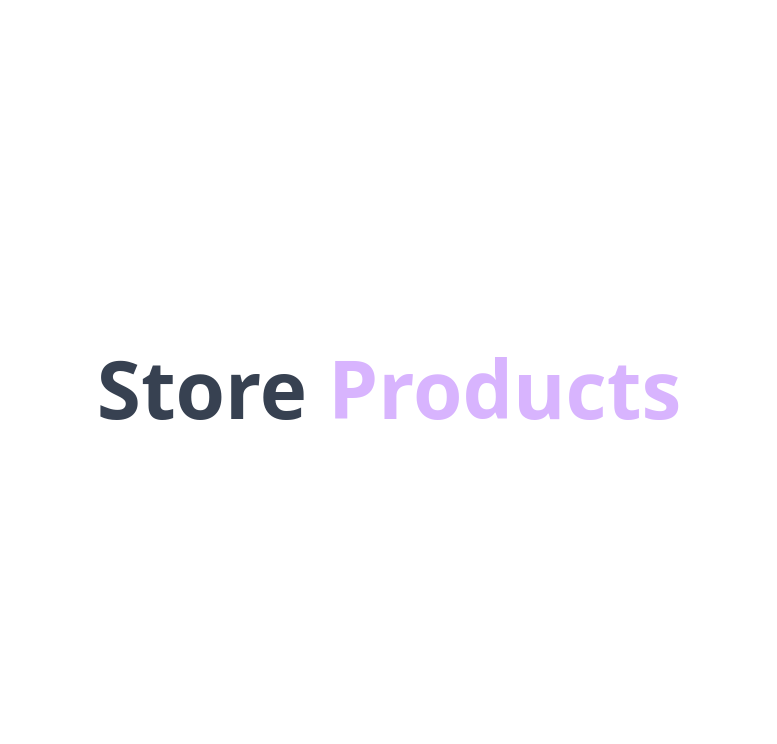
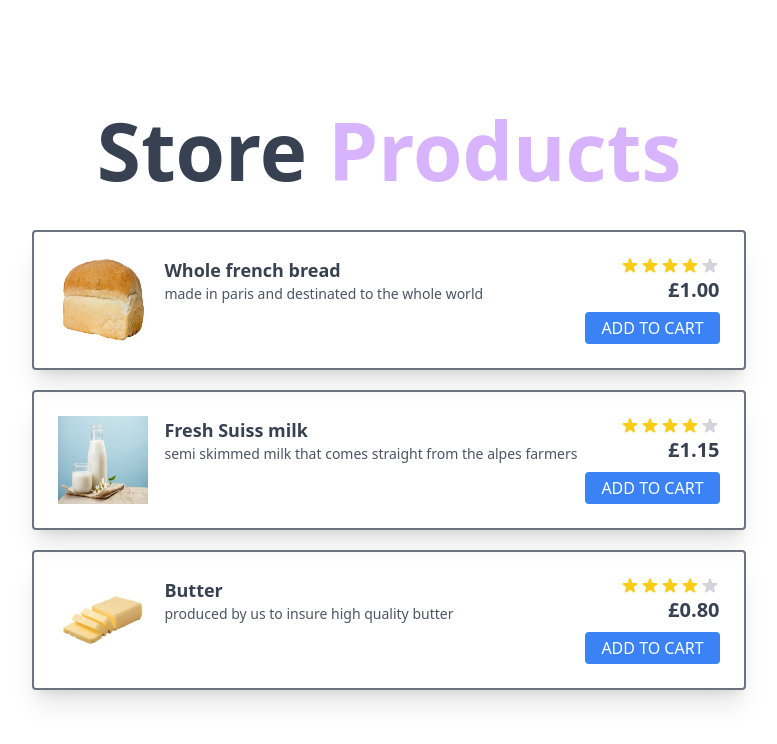
Before and after one commit to aimen08/legal-doctrin-test, a Next.js app: page / in a window 1280 px wide. Shown: the top 744 px of the page, without its empty margins (251-1028 px from the left). Built offline with nearby package versions, Linux system fonts and the light colour scheme.

Commit message:
added components and some styling

```diff
--- a/src/componentes/ItemCard.tsx
+++ /dev/null
@@ -1,24 +0,0 @@
-
-type ItemCardProps = {
-  name: string;
-  description: string;
-  price: number;
-  image: string;
-  rating:number;
-};
-
-export const ItemCard = ({
-  name,
-  description,
-  price,
-  image,
-  rating,
-}: ItemCardProps) => {
-  return (
-    <section className="flex flex-col justify-center p-6 duration-500 border-2 border-gray-500 rounded shadow-xl motion-safe:hover:scale-105">
-      <h2 className="text-lg text-gray-700">{name}</h2>
-      <p className="text-sm text-gray-600">{description}</p>
-
-    </section>
-  );
-};
--- /dev/null
+++ b/src/components/AddButton.tsx
@@ -0,0 +1,12 @@
+
+
+
+export const AddButton = () => {
+
+    return (
+        <button className="bg-blue-500 hover:bg-blue-700 text-white font-medium py-1 px-4 rounded">
+            ADD TO CART
+        </button>
+    )
+
+}
--- /dev/null
+++ b/src/components/ItemCard.tsx
@@ -0,0 +1,42 @@
+import Image from 'next/image'
+import { Rating } from './Rating';
+import { AddButton } from './AddButton';
+import { pricePoundFormat } from '../utils/helpers';
+
+export type ItemCardProps = {
+  name: string;
+  description: string;
+  price: number;
+  image: string;
+  rating: number;
+};
+
+export const ItemCard = ({
+  name,
+  description,
+  price,
+  image,
+  rating,
+}: ItemCardProps) => {
+  return (
+    <div className='flex flex-row m-5 justify-between p-6 duration-500 border-2 border-gray-500 rounded shadow-xl motion-safe:hover:scale-105'>
+      <section className='flex flex-row'>
+        <Image src={image} alt={name} width="90" height="80" />
+        <section className='ml-4' >
+          <h2 className="text-lg font-bold text-gray-700">{name}</h2>
+          <p className="text-sm text-gray-600 break-words">{description}</p>
+        </section>
+      </section>
+
+
+      <section className='ml-2 '>
+        <Rating />
+        <h2 className='text-xl font-bold text-gray-700 text-right mb-2'>{pricePoundFormat(price)}</h2>
+        <AddButton />
+      </section>
+    </div>
+
+
+
+  );
+};
--- /dev/null
+++ b/src/components/Rating.tsx
@@ -0,0 +1,14 @@
+
+
+export const Rating = () => {
+
+    return (
+        <div className="flex items-center justify-end">
+            <svg aria-hidden="true" className="w-5 h-5 text-yellow-400" fill="currentColor" viewBox="0 0 20 20" xmlns="http://www.w3.org/2000/svg"><title>First star</title><path d="M9.049 2.927c.3-.921 1.603-.921 1.902 0l1.07 3.292a1 1 0 00.95.69h3.462c.969 0 1.371 1.24.588 1.81l-2.8 2.034a1 1 0 00-.364 1.118l1.07 3.292c.3.921-.755 1.688-1.54 1.118l-2.8-2.034a1 1 0 00-1.175 0l-2.8 2.034c-.784.57-1.838-.197-1.539-1.118l1.07-3.292a1 1 0 00-.364-1.118L2.98 8.72c-.783-.57-.38-1.81.588-1.81h3.461a1 1 0 00.951-.69l1.07-3.292z"></path></svg>
+            <svg aria-hidden="true" className="w-5 h-5 text-yellow-400" fill="currentColor" viewBox="0 0 20 20" xmlns="http://www.w3.org/2000/svg"><title>Second star</title><path d="M9.049 2.927c.3-.921 1.603-.921 1.902 0l1.07 3.292a1 1 0 00.95.69h3.462c.969 0 1.371 1.24.588 1.81l-2.8 2.034a1 1 0 00-.364 1.118l1.07 3.292c.3.921-.755 1.688-1.54 1.118l-2.8-2.034a1 1 0 00-1.175 0l-2.8 2.034c-.784.57-1.838-.197-1.539-1.118l1.07-3.292a1 1 0 00-.364-1.118L2.98 8.72c-.783-.57-.38-1.81.588-1.81h3.461a1 1 0 00.951-.69l1.07-3.292z"></path></svg>
+            <svg aria-hidden="true" className="w-5 h-5 text-yellow-400" fill="currentColor" viewBox="0 0 20 20" xmlns="http://www.w3.org/2000/svg"><title>Third star</title><path d="M9.049 2.927c.3-.921 1.603-.921 1.902 0l1.07 3.292a1 1 0 00.95.69h3.462c.969 0 1.371 1.24.588 1.81l-2.8 2.034a1 1 0 00-.364 1.118l1.07 3.292c.3.921-.755 1.688-1.54 1.118l-2.8-2.034a1 1 0 00-1.175 0l-2.8 2.034c-.784.57-1.838-.197-1.539-1.118l1.07-3.292a1 1 0 00-.364-1.118L2.98 8.72c-.783-.57-.38-1.81.588-1.81h3.461a1 1 0 00.951-.69l1.07-3.292z"></path></svg>
+            <svg aria-hidden="true" className="w-5 h-5 text-yellow-400" fill="currentColor" viewBox="0 0 20 20" xmlns="http://www.w3.org/2000/svg"><title>Fourth star</title><path d="M9.049 2.927c.3-.921 1.603-.921 1.902 0l1.07 3.292a1 1 0 00.95.69h3.462c.969 0 1.371 1.24.588 1.81l-2.8 2.034a1 1 0 00-.364 1.118l1.07 3.292c.3.921-.755 1.688-1.54 1.118l-2.8-2.034a1 1 0 00-1.175 0l-2.8 2.034c-.784.57-1.838-.197-1.539-1.118l1.07-3.292a1 1 0 00-.364-1.118L2.98 8.72c-.783-.57-.38-1.81.588-1.81h3.461a1 1 0 00.951-.69l1.07-3.292z"></path></svg>
+            <svg aria-hidden="true" className="w-5 h-5 text-gray-300 dark:text-gray-500" fill="currentColor" viewBox="0 0 20 20" xmlns="http://www.w3.org/2000/svg"><title>Fifth star</title><path d="M9.049 2.927c.3-.921 1.603-.921 1.902 0l1.07 3.292a1 1 0 00.95.69h3.462c.969 0 1.371 1.24.588 1.81l-2.8 2.034a1 1 0 00-.364 1.118l1.07 3.292c.3.921-.755 1.688-1.54 1.118l-2.8-2.034a1 1 0 00-1.175 0l-2.8 2.034c-.784.57-1.838-.197-1.539-1.118l1.07-3.292a1 1 0 00-.364-1.118L2.98 8.72c-.783-.57-.38-1.81.588-1.81h3.461a1 1 0 00.951-.69l1.07-3.292z"></path></svg>
+        </div>
+    )
+}
--- a/src/pages/index.tsx
+++ b/src/pages/index.tsx
@@ -1,7 +1,30 @@
 import type { NextPage } from "next";
 import Head from "next/head";
+import { ItemCard, ItemCardProps } from "../components/ItemCard";
 
 const Home: NextPage = () => {
+
+  const items: ItemCardProps[] = [{
+    name: "Whole french bread",
+    description: "made in paris and destinated to the whole world",
+    price: 1.00,
+    rating: 4,
+    image: "/bread.png"
+  },
+  {
+    name: "Fresh Suiss milk",
+    description: "semi skimmed milk that comes straight from the alpes farmers",
+    price: 1.15,
+    rating: 4,
+    image: "/milk.png"
+  }, {
+    name: "Butter",
+    description: "produced by us to insure high quality butter",
+    price: 0.80,
+    rating: 4,
+    image: "/butter.png"
+  }]
+
   return (
     <>
       <Head>
@@ -15,8 +38,14 @@ const Home: NextPage = () => {
           Store <span className="text-purple-300">Products</span>
         </h1>
 
-        <div className="grid gap-3 pt-3 mt-3 text-center md:grid-cols-3 lg:w-2/3">
-
+        <div className="flex">
+          <ul>
+            {items.map((item, index): any => (
+              <li key={index}>
+                <ItemCard {...item} />
+              </li>
+            ))}
+          </ul>
         </div>
       </main>
     </>
--- /dev/null
+++ b/src/utils/helpers.ts
@@ -0,0 +1,11 @@
+
+
+export function pricePoundFormat(price:number){
+    return new Intl.NumberFormat(
+    'en-GB', // BCP 47 language tag
+    {
+        style: 'currency', // we want a currency
+        currency: 'GBP' // ISO 4217 currency code
+    }
+).format(price);
+}
```
Also changed, not shown: 1 other file (tests, documents, lock files or other folders).
